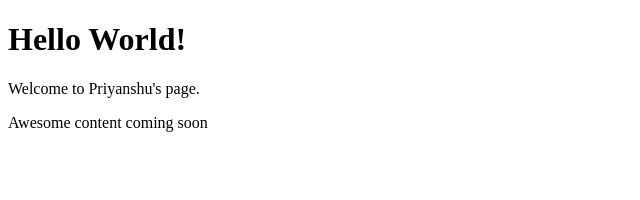
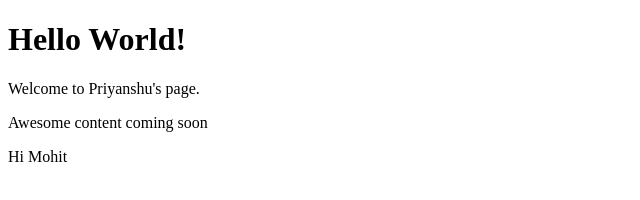
Before and after one commit to Priya434/hello-world, a plain HTML site: page index.html in a window 1280 px wide. Shown: the full height of the page, 0-640 px from the left. Drawn offline with Linux system fonts and the light colour scheme.

Commit message:
Update index.html

```diff
--- a/index.html
+++ b/index.html
@@ -9,5 +9,6 @@
     <h1>Hello World!</h1>
     <p>Welcome to Priyanshu's page.</p>
     <p>Awesome content coming soon</p>
+    <p>Hi Mohit</p>
 </body>
 </html>
```
